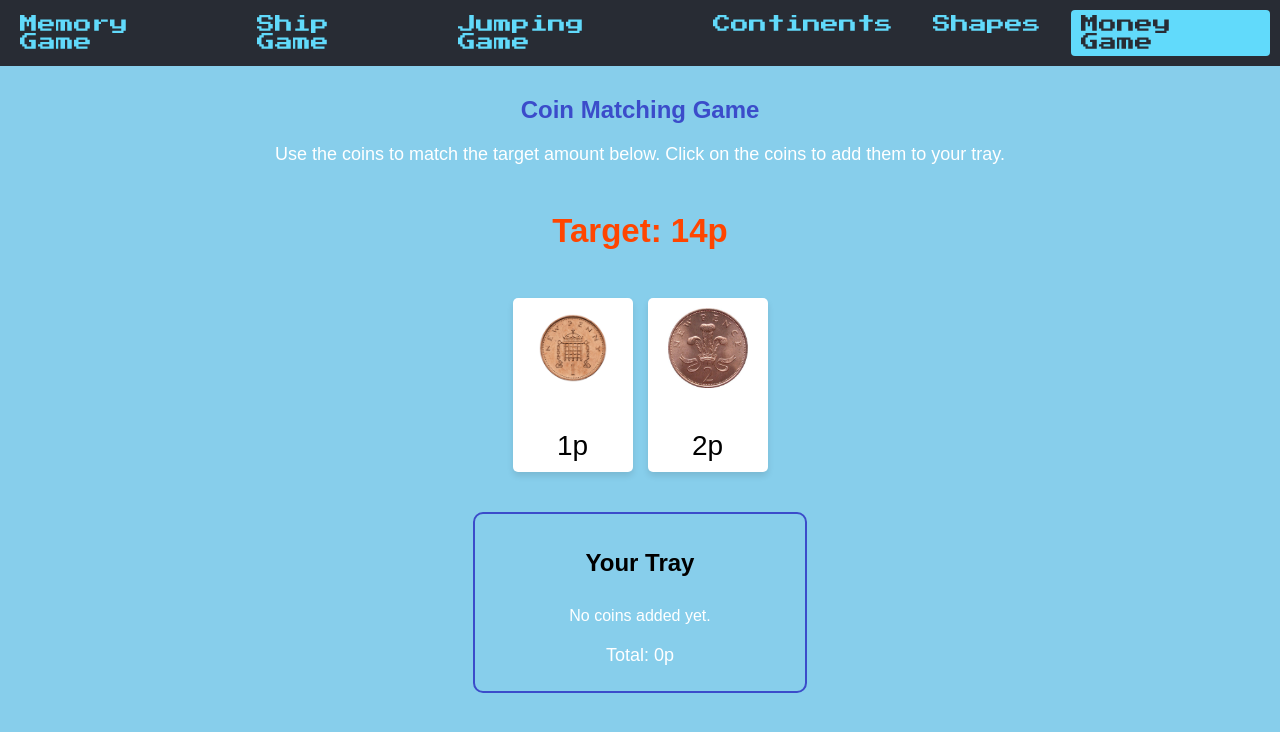
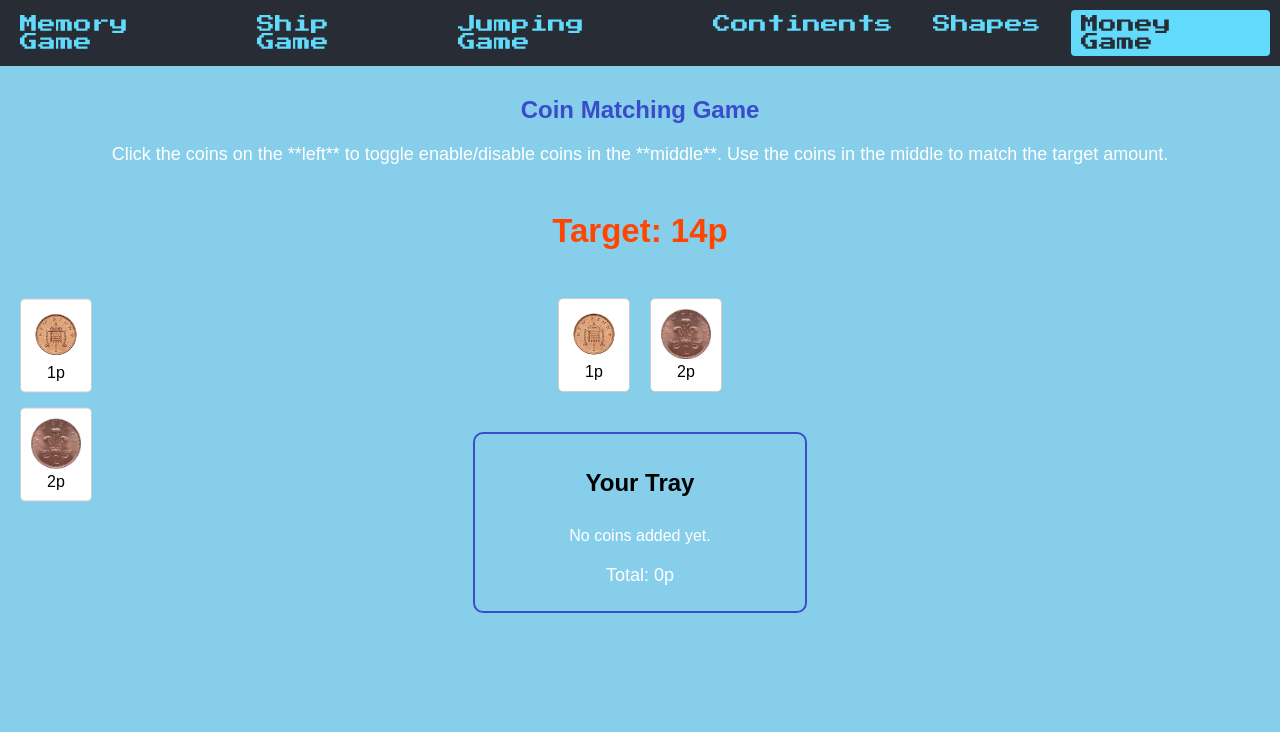
Before and after one commit to WiktorSzymczyk/sen, a React (Create React App) app: page /money in a window 1280 px wide. Shown: the top 732 px of the page. Built offline with nearby package versions, Linux system fonts and the light colour scheme.

Commit message:
Changed the logic for coins

```diff
--- a/src/components/Money.js
+++ b/src/components/Money.js
@@ -1,19 +1,21 @@
-import React, { useState, useEffect } from 'react';
+import React, { useState, useEffect } from "react";
 
 const MoneyGame = () => {
   const [targetAmount, setTargetAmount] = useState(0); // Target amount to reach
   const [selectedCoins, setSelectedCoins] = useState({ 1: 0, 2: 0 }); // Track the number of each coin (1p and 2p)
-  const [message, setMessage] = useState(''); // Feedback message
+  const [disabledCoins, setDisabledCoins] = useState({ 1: false, 2: false }); // Track if a coin in the middle is disabled
+  const [message, setMessage] = useState(""); // Feedback message
   const [isComplete, setIsComplete] = useState(false); // Completion flag
 
   const coins = [1, 2]; // Coin denominations in pence
 
-  // Generate a random target amount between 0 and 20
+  // Generate a random target amount between 1 and 20
   const generateTargetAmount = () => {
-    const randomAmount = Math.floor(Math.random() * 21); // Random number between 0 and 20
+    const randomAmount = Math.floor(Math.random() * 20) + 1; // Random number between 1 and 20
     setTargetAmount(randomAmount);
     setSelectedCoins({ 1: 0, 2: 0 }); // Reset selected coins
-    setMessage('');
+    setDisabledCoins({ 1: false, 2: false }); // Reset disabled coins
+    setMessage("");
     setIsComplete(false);
   };
 
@@ -29,41 +31,39 @@ const MoneyGame = () => {
     );
   };
 
-  // Handle adding a coin
-  const handleAddCoin = (coin) => {
-    if (isComplete) return; // Prevent interaction if the game is complete
+  // Handle click on the coins on the left
+  const handleLeftCoinClick = (coin) => {
+    // Toggle the disabled state for the corresponding coin in the middle
+    setDisabledCoins((prev) => ({ ...prev, [coin]: !prev[coin] }));
+  };
 
-    // Calculate new selected coins state
+  // Handle click on the coins in the middle
+  const handleMiddleCoinClick = (coin) => {
+    if (disabledCoins[coin]) return; // Prevent interaction if the coin is disabled
+
+    // Update selected coins
     const newSelectedCoins = { ...selectedCoins, [coin]: selectedCoins[coin] + 1 };
+    setSelectedCoins(newSelectedCoins);
 
-    // Calculate the new total based on the updated coins
-    const newTotal = Object.keys(newSelectedCoins).reduce(
-      (sum, key) => sum + newSelectedCoins[key] * parseInt(key),
-      0
-    );
-
-    setSelectedCoins(newSelectedCoins); // Update state with new selected coins
+    const newTotal = calculateTotal() + coin;
 
     // Logic to check if the user has reached or exceeded the target amount
     if (newTotal === targetAmount) {
-      setMessage('Well done! 🎉 You matched the amount!');
+      setMessage("Well done! 🎉 You matched the amount!");
       setIsComplete(true);
     } else if (newTotal > targetAmount) {
-      setMessage('Try again.');
+      setMessage("Try again.");
       setSelectedCoins({ 1: 0, 2: 0 }); // Reset selected coins if over the target
     } else {
       setMessage(`You're at ${newTotal}p. Keep going!`);
     }
   };
 
-
-
-
   return (
     <div style={styles.container}>
       <h1 style={styles.title}>Coin Matching Game</h1>
       <p style={styles.instructions}>
-        Use the coins to match the target amount below. Click on the coins to add them to your tray.
+        Click the coins on the **left** to toggle enable/disable coins in the **middle**. Use the coins in the middle to match the target amount.
       </p>
 
       {/* Display the target amount */}
@@ -71,13 +71,37 @@ const MoneyGame = () => {
         <h2>Target: {targetAmount}p</h2>
       </div>
 
-      {/* Display the coins */}
-      <div style={styles.coinContainer}>
+      {/* Coins aligned vertically on the left */}
+      <div style={styles.leftContainer}>
         {coins.map((coin, index) => (
           <button
             key={index}
             style={styles.coinButton}
-            onClick={() => handleAddCoin(coin)}
+            onClick={() => handleLeftCoinClick(coin)}
+          >
+            <img
+              src={`/images/${coin}.jpg`} // Image path referencing the public folder
+              alt={`${coin}p coin`}
+              style={styles.coinImage}
+            />
+            <br />
+            {coin}p
+          </button>
+        ))}
+      </div>
+
+      {/* Coins in the center */}
+      <div style={styles.centerContainer}>
+        {coins.map((coin, index) => (
+          <button
+            key={index}
+            style={{
+              ...styles.coinButton,
+              backgroundColor: disabledCoins[coin] ? "#ccc" : "#fff",
+              cursor: disabledCoins[coin] ? "not-allowed" : "pointer",
+            }}
+            disabled={disabledCoins[coin]}
+            onClick={() => handleMiddleCoinClick(coin)}
           >
             <img
               src={`/images/${coin}.jpg`} // Image path referencing the public folder
@@ -119,7 +143,6 @@ const MoneyGame = () => {
         <p style={styles.total}>Total: {calculateTotal()}p</p>
       </div>
 
-
       {/* Feedback Message */}
       {message && <h3 style={styles.message}>{message}</h3>}
 
@@ -136,91 +159,95 @@ const MoneyGame = () => {
 // Styles
 const styles = {
   container: {
-    display: 'flex',
-    flexDirection: 'column',
-    alignItems: 'center',
+    display: "flex",
+    flexDirection: "column",
+    alignItems: "center",
     fontFamily: '"Arial", sans-serif',
-    padding: '20px',
-    textAlign: 'center',
+    padding: "20px",
+    textAlign: "center",
+    position: "relative",
   },
   title: {
-    fontSize: '24px',
-    marginBottom: '10px',
-    color: '#3B4CCA',
+    fontSize: "24px",
+    marginBottom: "10px",
+    color: "#3B4CCA",
   },
   instructions: {
-    fontSize: '18px',
-    marginBottom: '20px',
+    fontSize: "18px",
+    marginBottom: "20px",
   },
   target: {
-    fontSize: '22px',
-    marginBottom: '20px',
-    color: '#FF4500',
+    fontSize: "22px",
+    marginBottom: "20px",
+    color: "#FF4500",
   },
-  coinContainer: {
-    display: 'flex',
-    gap: '15px',
-    marginBottom: '20px',
+  leftContainer: {
+    position: "fixed",
+    left: "20px",
+    top: "50%",
+    transform: "translateY(-50%)",
+    display: "flex",
+    flexDirection: "column",
+    gap: "15px",
+  },
+  centerContainer: {
+    display: "flex",
+    justifyContent: "center",
+    gap: "20px",
+    marginBottom: "20px",
   },
   coinButton: {
-    padding: '10px 20px',
-    fontSize: '28px',
-    backgroundColor: '#fff',
-    border: 'none',
-    borderRadius: '5px',
-    cursor: 'pointer',
-    boxShadow: '0px 4px 6px rgba(0, 0, 0, 0.1)',
-    transition: 'transform 0.2s ease',
-    textAlign: 'center',
-    display: 'flex',
-    flexDirection: 'column', // Stack the image and text vertically
-    alignItems: 'center', // Center the content
+    padding: "10px",
+    fontSize: "16px",
+    backgroundColor: "#fff",
+    border: "1px solid #ccc",
+    borderRadius: "5px",
+    cursor: "pointer",
+    textAlign: "center",
   },
   coinImage: {
-    width: '80px',
-    height: '80px',
-    marginBottom: '10px', // Space between image and text
+    width: "50px",
+    height: "50px",
   },
   tray: {
-    marginTop: '20px',
-    padding: '15px',
-    border: '2px solid #3B4CCA',
-    borderRadius: '10px',
-    width: '300px',
-    textAlign: 'center',
+    marginTop: "20px",
+    padding: "15px",
+    border: "2px solid #3B4CCA",
+    borderRadius: "10px",
+    width: "300px",
+    textAlign: "center",
   },
   total: {
-    fontSize: '18px',
-    marginTop: '10px',
+    fontSize: "18px",
+    marginTop: "10px",
+  },
+  trayCoinImage: {
+    width: "40px",
+    height: "40px",
+    margin: "5px",
+  },
+  coinDisplay: {
+    display: "flex",
+    flexWrap: "wrap", // Allow wrapping if there are many coins
+    justifyContent: "center",
+    marginBottom: "10px",
   },
   message: {
-    marginTop: '20px',
-    fontSize: '20px',
-    color: '#FF4500',
+    marginTop: "20px",
+    fontSize: "20px",
+    color: "#FF4500",
   },
   resetButton: {
-    marginTop: '20px',
-    padding: '10px 20px',
-    fontSize: '18px',
-    backgroundColor: '#FF4500',
-    color: '#fff',
-    border: 'none',
-    borderRadius: '5px',
-    cursor: 'pointer',
-    transition: 'transform 0.2s ease',
+    marginTop: "20px",
+    padding: "10px 20px",
+    fontSize: "18px",
+    backgroundColor: "#FF4500",
+    color: "#fff",
+    border: "none",
+    borderRadius: "5px",
+    cursor: "pointer",
+    transition: "transform 0.2s ease",
   },
-  trayCoinImage: {
-    width: '40px',
-    height: '40px',
-    margin: '5px',
-  },
-  coinDisplay: {
-    display: 'flex',
-    flexWrap: 'wrap', // Allow wrapping if there are many coins
-    justifyContent: 'center',
-    marginBottom: '10px',
-  },
-
 };
 
 export default MoneyGame;
--- a/src/components/Shapes.js
+++ b/src/components/Shapes.js
@@ -40,7 +40,7 @@ const ShapeGuessingGame = () => {
       setIsWaiting(true); // Set waiting state
       setTimeout(() => {
         initializeGame(); // Load the next shape after 5 seconds
-      }, 5000);
+      }, 2000);
     } else {
       setMessage('Wrong! Try again. 😢');
     }
```
Lines whose indentation alone changed are shown as unchanged.
